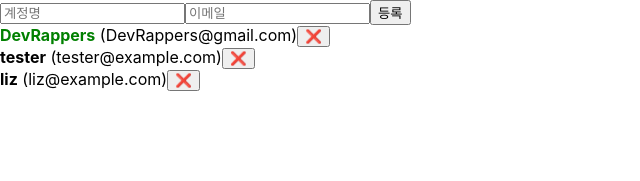
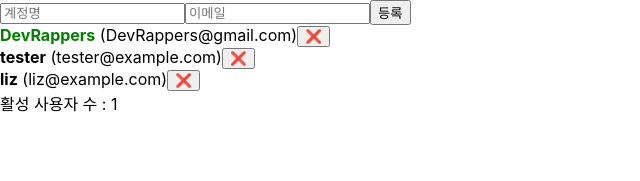
Before and after one commit to DevRappers/REACT_Study, a React (Create React App) app in the folder react-tutorial/begin-react/: page / in a window 1280 px wide. Shown: the top 181 px of the page, without its empty margins (0-640 px from the left). Built offline with nearby package versions, Linux system fonts and the light colour scheme.

Commit message:
useMemo를 사용하여 연산한 값 재사용하기

```diff
--- a/react-tutorial/begin-react/src/App.js
+++ b/react-tutorial/begin-react/src/App.js
@@ -1,4 +1,4 @@
-import React, { useRef, useState } from 'react';
+import React, { useRef, useState, useMemo } from 'react';
 import UserList from './UserList';
 import CreateUser from './CreateUser';
 // import Hello from './Hello';  // Hello 컴포넌트 불러오기
@@ -33,6 +33,12 @@
     props에 대해서
     props는 properties의 줄임말로 컴포넌트를 사용할때 자식에게 특정값을 전달하고 싶을 때 사용함.
 */
+
+function countActiveUsers(users){
+  console.log('활성 사용자 수를 세는중...');
+  return users.filter(user => user.active).length;
+}
+
 function App() {
   // const name = 'react';
 
@@ -117,6 +123,9 @@
     ))
   }
 
+  // useMemo를 사용하지 않게 되면 리랜더링 될때마다 수를 센다.
+  // users가 바뀔때에만 함수를 실행함.
+  const count = useMemo(()=> countActiveUsers(users), [users]);
   return (
    <>
     {/* 주석 테스트 */}
@@ -134,6 +143,7 @@
     }
     <CreateUser username={username} email={email} onChange={onChange} onCreate={onCreate}/>
     <UserList users={users} onRemove={onRemove} onToggle={onToggle}/>
+    <div>활성 사용자 수 : {count}</div>
    </>
   );
 }
--- a/react-tutorial/begin-react/src/UserList.js
+++ b/react-tutorial/begin-react/src/UserList.js
@@ -28,6 +28,7 @@
     useEffect(() => {
         console.log('user값이 설정됨 ')
         console.log(user);
+        // return은 업데이트 되기전 호출됨
         return () => {
             console.log('user 값이 바뀌기 전')
             console.log(user);
```
